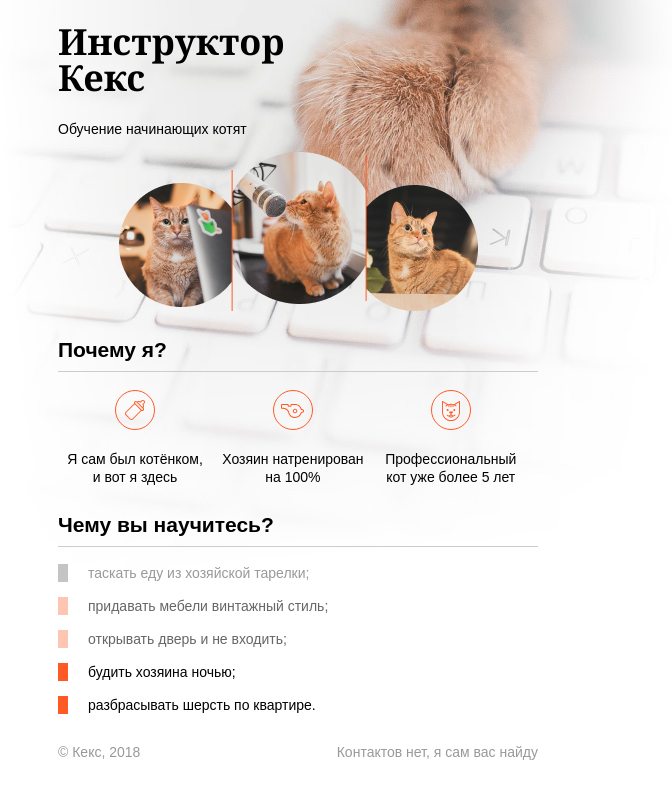
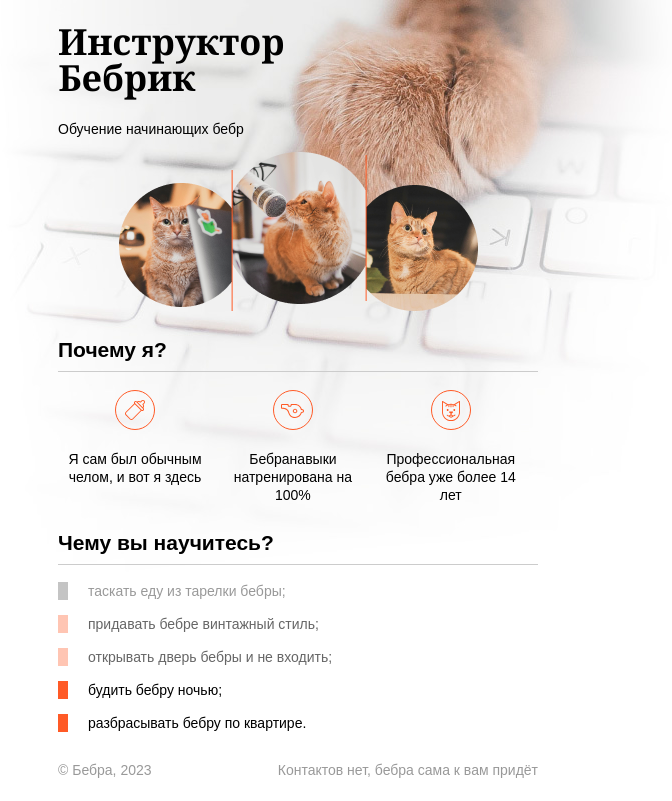
Before and after one commit to ArtemBlack52/Instructor-Keks, a plain HTML site: page index.html in a window 1280 px wide. Shown: the whole page, without its empty margins (342-1014 px from the left). Drawn offline with Linux system fonts and the light colour scheme.

Commit message:
changed to bebra

```diff
--- a/index.html
+++ b/index.html
@@ -2,38 +2,38 @@
 <html lang="ru">
   <head>
     <meta charset="utf-8">
-    <title>Инструктор Кекс</title>
+    <title>Инструктор Бебрик</title>
     <link rel="stylesheet" href="style.css">
   </head>
   <body>
     <div class="container">
       <header class="site-header">
-        <h1>Инструктор Кекс</h1>
-        <p>Обучение начинающих котят</p>
+        <h1>Инструктор Бебрик</h1>
+        <p>Обучение начинающих бебр</p>
         <img src="img/keks.png">
       </header>
 
       <section class="features">
         <h2>Почему я?</h2>
-        <p class="feature-kitten">Я сам был котёнком, и вот я здесь</p>
-        <p class="feature-train">Хозяин натренирован на 100%</p>
-        <p class="feature-cat">Профессиональный кот уже более 5 лет</p>
+        <p class="feature-kitten">Я сам был обычным челом, и вот я здесь</p>
+        <p class="feature-train">Бебранавыки натренирована на 100%</p>
+        <p class="feature-cat">Профессиональная бебра уже более 14 лет</p>
       </section>
 
       <section class="skills">
         <h2>Чему вы научитесь?</h2>
         <ul class="skills-list">
-          <li class="skills-item">таскать еду из хозяйской тарелки;</li>
-          <li class="skills-item standart">придавать мебели винтажный стиль;</li>
-          <li class="skills-item standart">открывать дверь и не входить;</li>
-          <li class="skills-item vip">будить хозяина ночью;</li>
-          <li class="skills-item vip">разбрасывать шерсть по квартире.</li>
+          <li class="skills-item">таскать еду из тарелки бебры;</li>
+          <li class="skills-item standart">придавать бебре винтажный стиль;</li>
+          <li class="skills-item standart">открывать дверь бебры и не входить;</li>
+          <li class="skills-item vip">будить бебру ночью;</li>
+          <li class="skills-item vip">разбрасывать бебру по квартире.</li>
         </ul>
       </section>
 
       <footer class="site-footer">
-        <p>© Кекс, 2018</p>
-        <p>Контактов нет, я сам вас найду</p>
+        <p>© Бебра, 2023</p>
+        <p>Контактов нет, бебра сама к вам придёт</p>
       </footer>
     </div>
   </body>
```
